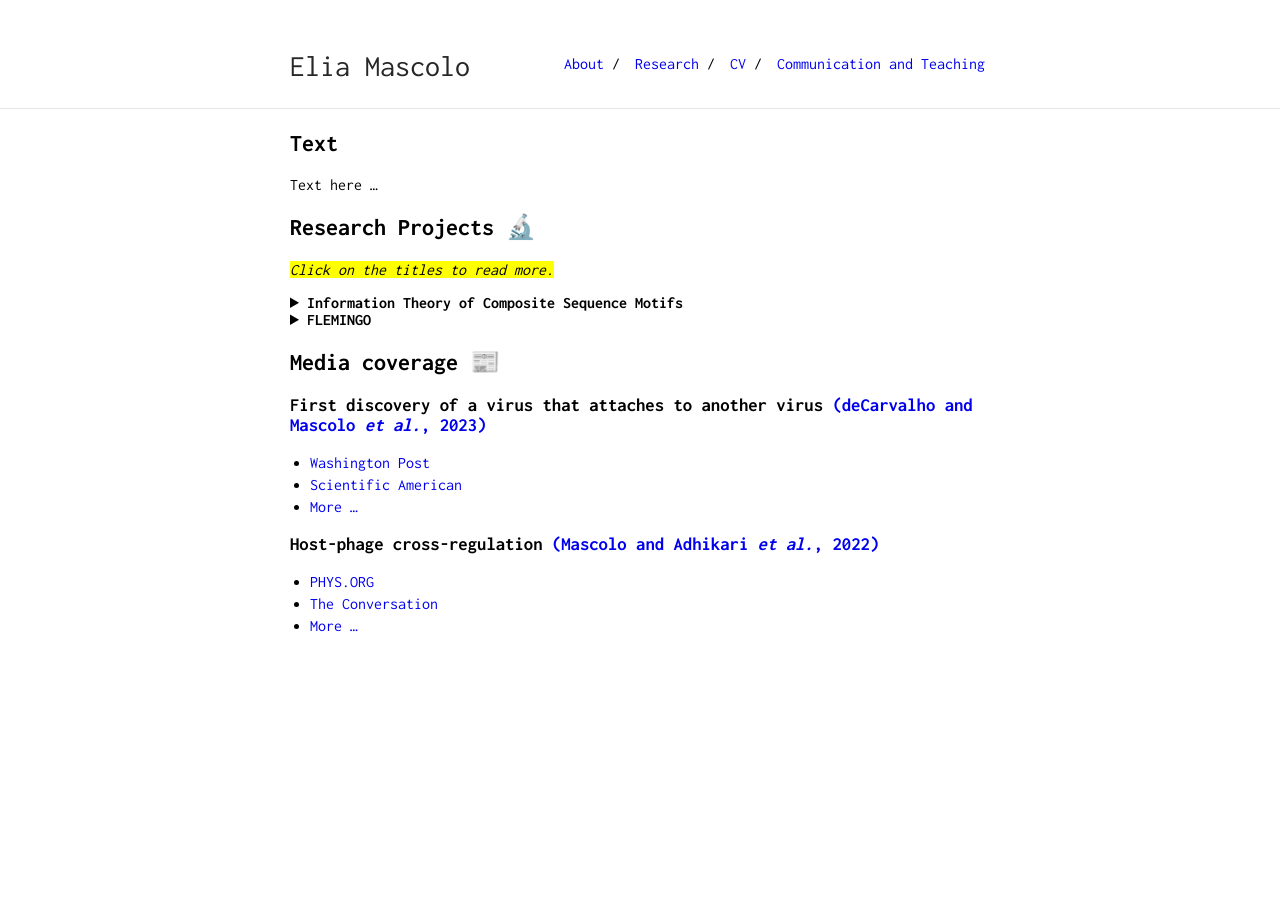
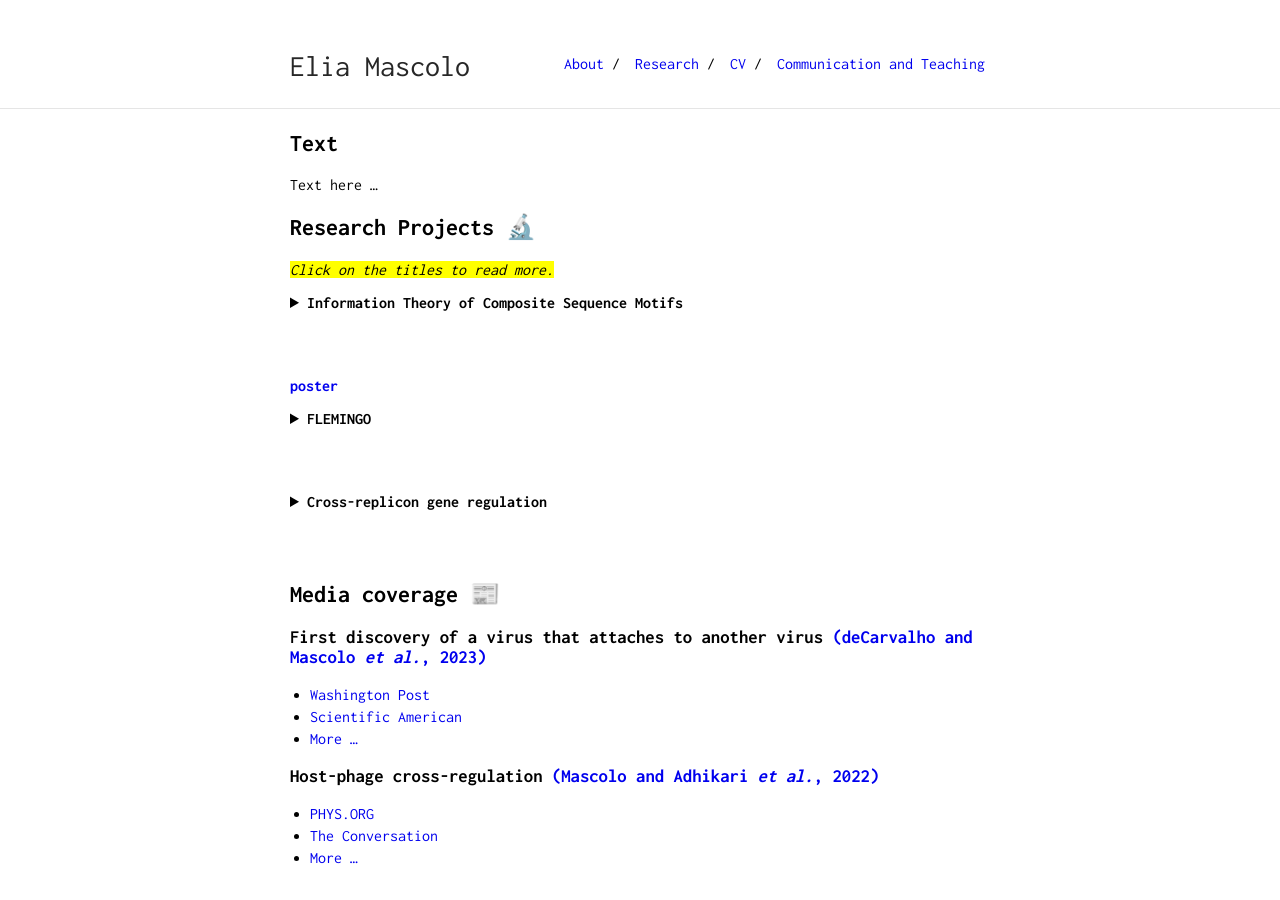
Before and after one commit to eliamascolo/eliamascolo.github.io, a Jekyll site: the page built from research.md, in a window 1280 px wide. Built offline with Jekyll 4.4.1, drawn with Linux system fonts in a browser that asks for light colours.

Commit message:
Update research

```diff
--- a/research.md
+++ b/research.md
@@ -29,17 +29,37 @@ I proposed a generalized framework for this fundational theory that can be used
 <a href="https://doi.org/10.1101/2024.11.11.623117">(Mascolo & Erill, 2024)</a>.
 The classical theory by Schenider can be seen as a special case where <i>n=1</i>.
 I also show how this framework can be applied to study different aspects of target recognition mediated by molecular complexes (how protein flexibility can co-evolve with spacer variability, the thermodynamic efficiency of different recruitment strategies, and the effect of mutation spectra on the evolvability of different information-encoding strategies).
+
+
 <br />
 <br />
 </details>
+<br />
+<br />
 
+
+<a href="/poster_ISMB_Info_Theo_Composite_Motifs.pdf" target="_blank"><b>poster</b></a>
 
 <details>
 <summary><strong>FLEMINGO</strong></summary>
 I developed a motif discovery tool that can discover <i>composite motifs</i> (see <a href="#ITCM">Composite Sequence Motifs</a> ) in biological data (sets of co-regulated promoters) through evolutionary computation. The tool, called <i>FLEMINGO</i> (for <strong>FLE</strong>xible <strong>M</strong>otif <strong>IN</strong>ference via <strong>G</strong>enetic <strong>O</strong>ptimization), can detect motifs encompassing spacers (or <i>gaps</i>) of variable length, as well as DNA shape features (inferred from the DNA sequence).
+<br />
+<br />
 </details>
+<br />
+<br />
+
+<details>
+<summary><strong>Cross-replicon gene regulation</strong></summary>
+Text here ...
+<br />
+<br />
+</details>
+<br />
+<br />
 
 ## Media coverage 📰
+
 ### First discovery of a virus that attaches to another virus [(deCarvalho and Mascolo *et al.*, 2023)](https://www.nature.com/articles/s41396-023-01548-0)
 * [Washington Post](https://www.washingtonpost.com/science/2023/11/13/mindflayer-virus-discovered-maryland/)
 * [Scientific American](https://www.scientificamerican.com/article/vampire-viruses-prey-on-other-viruses-to-replicate-themselves-and-may-hold-the-key-to-new-antiviral-therapies/)
```
Also changed, not shown: 1 other file.
